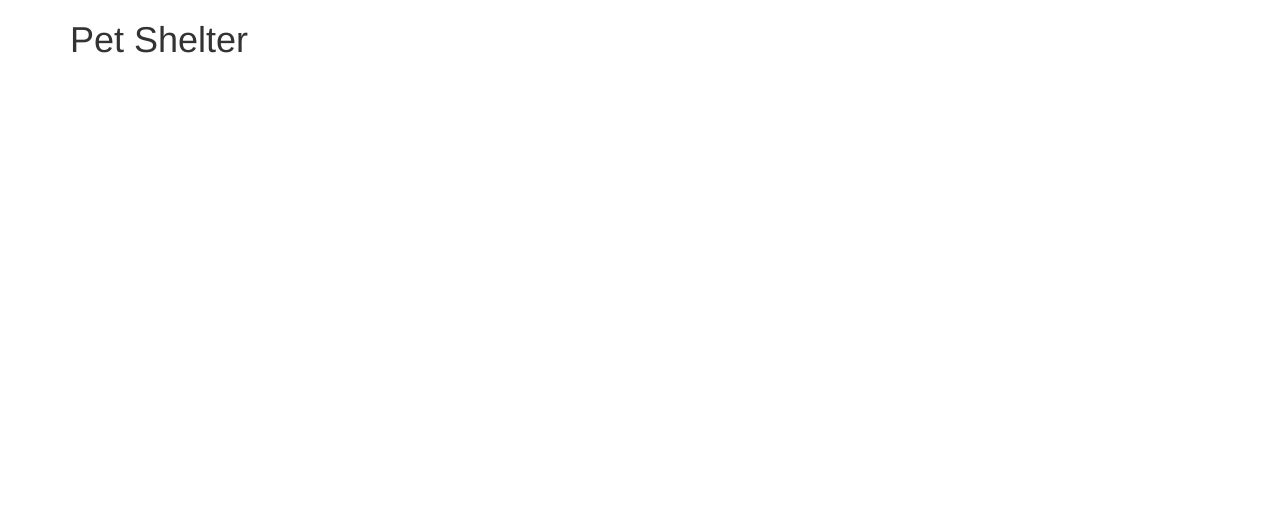
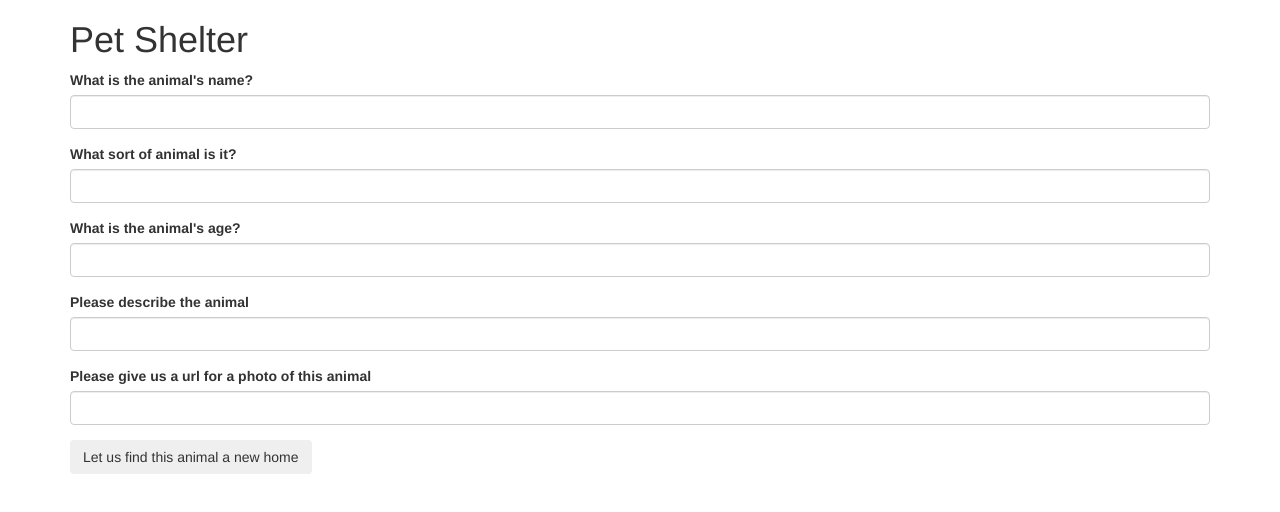
Before and after one commit to mckenro/pet-shelter, a plain HTML site: page index.html in a window 1280 px wide. Drawn offline with Linux system fonts and the light colour scheme.

Commit message:
add basic html form handoff

```diff
--- a/index.html
+++ b/index.html
@@ -11,6 +11,33 @@
   <body>
     <div class="container">
       <h1>Pet Shelter</h1>
+      <div>
+        <form id="handoff">
+          <div class="form-group">
+            <label for="animal-name">What is the animal's name?</label>
+            <input id="handoff-name" class="form-control" type="text">
+          </div>
+          <div class="form-group">
+            <label for="animal-type">What sort of animal is it?</label>
+            <input id="handoff-type" class="form-control" type="text">
+          </div>
+          <div class="form-group">
+            <label for="animal-age">What is the animal's age?</label>
+            <input id="handoff-age" class="form-control" type="text">
+          </div>
+          <div class="form-group">
+            <label for="animal-age">Please describe the animal</label>
+            <input id="handoff-age" class="form-control" type="text">
+          </div>
+          <div class="form-group">
+            <label for="animal-age">Please give us a url for a photo of this animal</label>
+            <input id="handoff-age" class="form-control" type="text">
+          </div>
+
+          <button type="submit" class="btn">Let us find this animal a new home</button>
+        </form>
+      </div>
+
 
     </div>
   </body>
```
